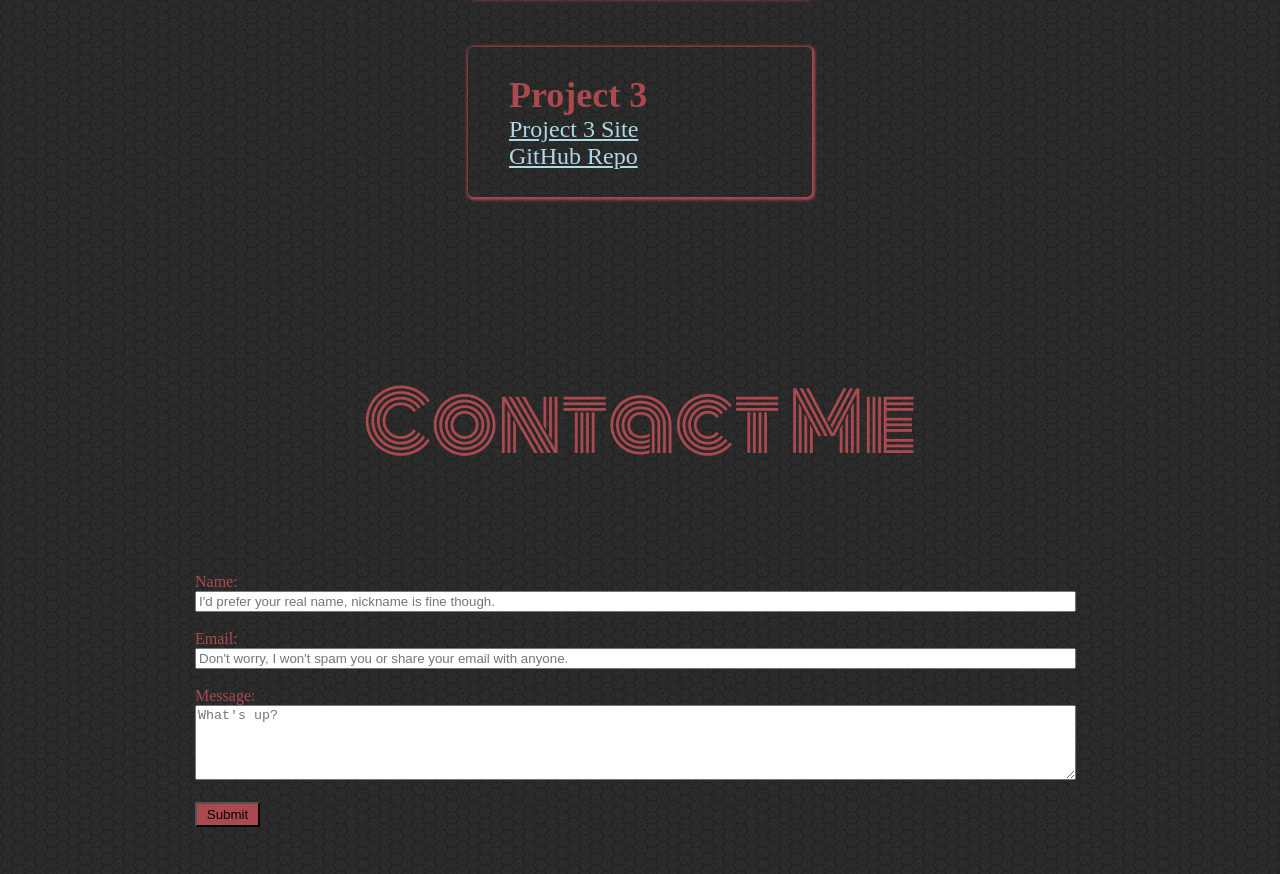
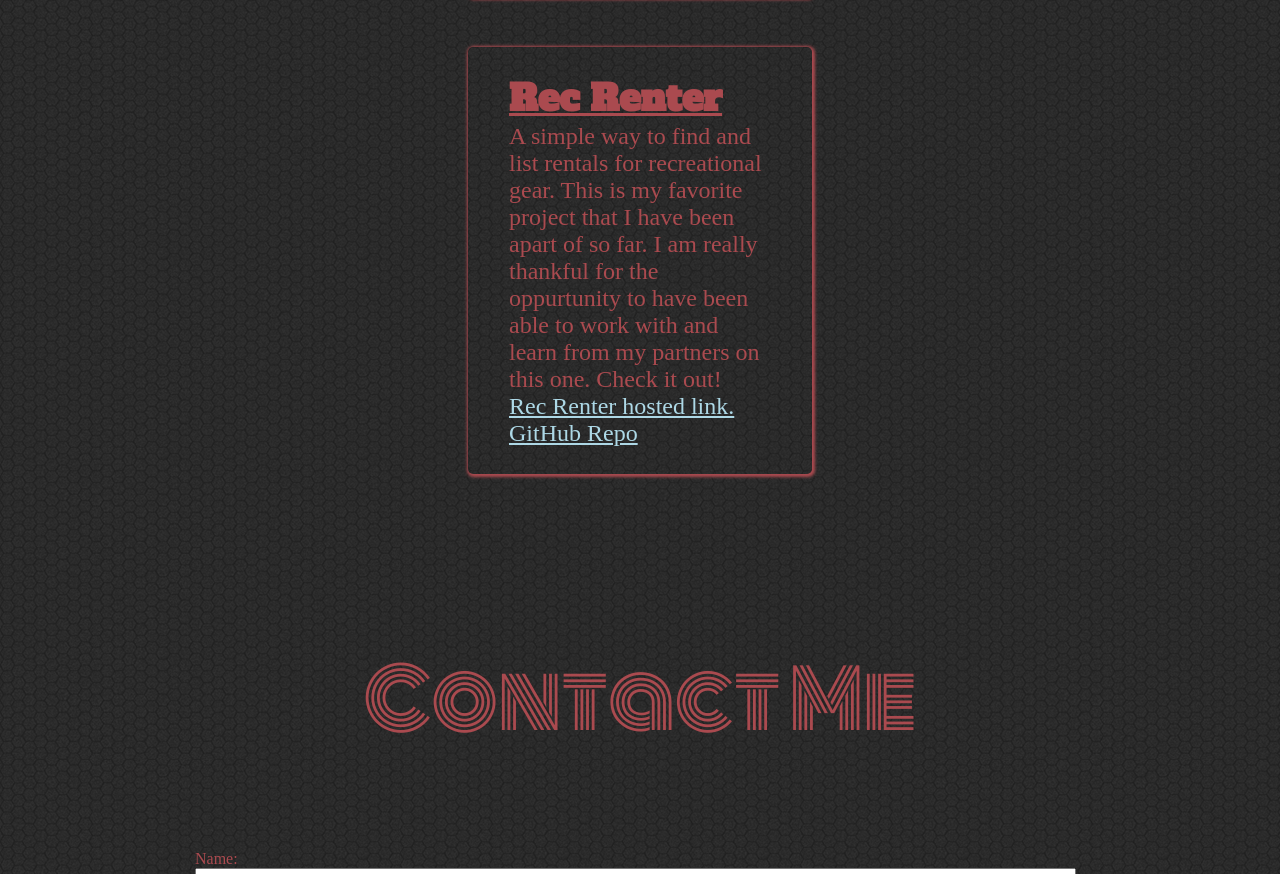
Before and after one commit to d-veazie/DallenVeaziePortfolio, a plain HTML site: page index.html in a window 1280 px wide. Shown: the part 2041-2915 px from the top of the page. Drawn offline with Linux system fonts and the light colour scheme; files that its build step writes are made by us from their sources; files whose address does not match are found by name; a web font is replaced by a local one.

Commit message:
updated code structure, added Rec Renter, some styling

```diff
--- a/Assets/style.css
+++ b/Assets/style.css
@@ -180,6 +180,14 @@ h2 {
   text-shadow: black 8px;
   font-family: 'Electrolize', sans-serif;
   text-decoration: underline wavy;
+}
+
+#recRenter {
+  color: #aa4a4f;
+  font-size: 36px;
+  text-shadow: black 8px;
+  font-family: 'Alfa Slab One', cursive;
+  text-decoration: underline;
 }
 
 .footer {
--- a/index.html
+++ b/index.html
@@ -61,6 +61,7 @@
     <meta charset="UTF-8">
     <meta name="viewport" content="width=device-width, initial-scale=1.0">
     <meta http-equiv="X-UA-Compatible" content="ie=edge">
+    <link href="https://fonts.googleapis.com/css?family=Alfa+Slab+One&display=swap" rel="stylesheet">
     <link href="https://fonts.googleapis.com/css?family=Bangers|Gloria+Hallelujah|Lobster|Monoton|Pacifico|Permanent+Marker|Righteous|Russo+One&display=swap" rel="stylesheet">
     <link href="https://fonts.googleapis.com/css?family=Electrolize&display=swap" rel="stylesheet">
     <link rel="stylesheet" type="text/css" href="../Responsive-Portfolio/Assets/style.css">
@@ -136,11 +137,11 @@
                             <div class="row">
                                     <div class="card">
                                             <div class="container">
-                                                <h2>Project 3</h2>
-                                                <p></p>
-                                                <a href="#" class="card-link">Project 3 Site</a>
+                                                <h2 id="recRenter">Rec Renter</h2>
+                                                <p>A simple way to find and list rentals for recreational gear. This is my favorite project that I have been apart of so far. I am really thankful for the oppurtunity to have been able to work with and learn  from my partners on this one. Check it out!</p>
+                                                <a target="_blank" href="https://recrenter.herokuapp.com/" class="card-link">Rec Renter hosted link.</a>
                                                 <br>
-                                                <a href="#" class="card-link">GitHub Repo</a>
+                                                <a target="_blank" href="https://github.com/bryce-senninger/RecRenter" class="card-link">GitHub Repo</a>
                                             </div>
                                     </div>
                             </div>
```
Also changed, not shown: java.js (+7 -8 lines), Assets/Images/newsestImageOfSelf.png (added), 1 other file.
